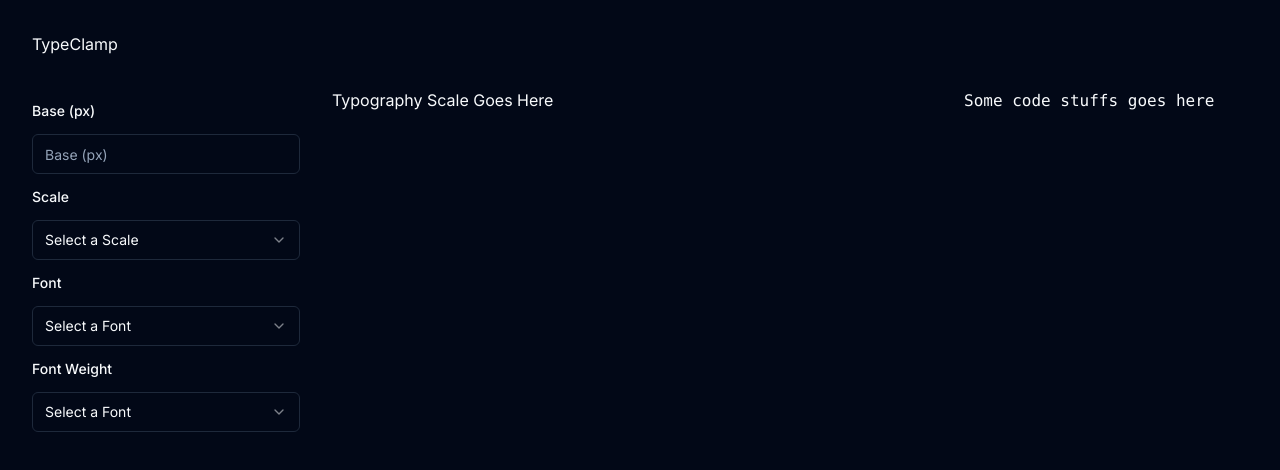
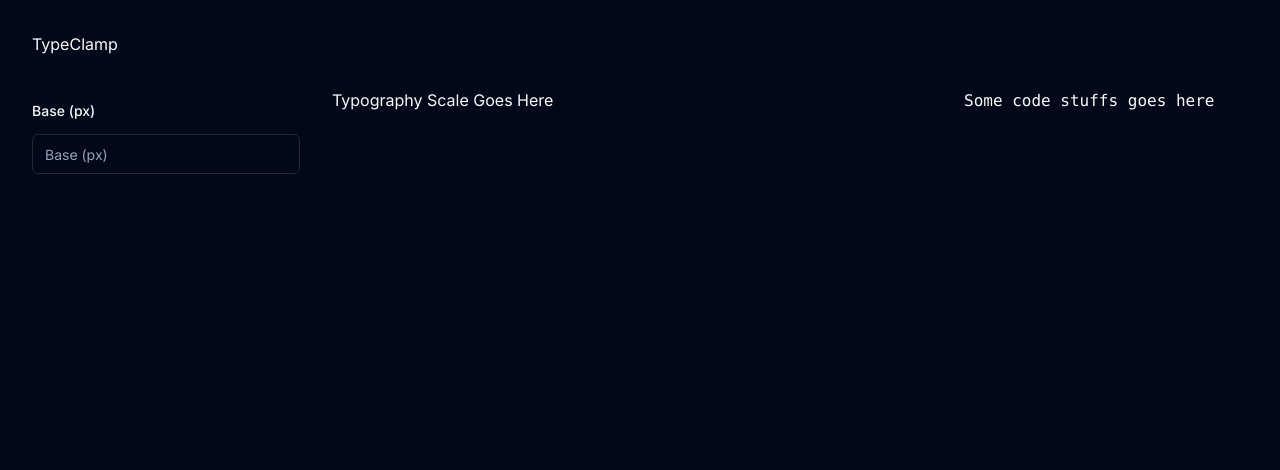
Before and after one commit to diomededavid/typeclamp, a Next.js app: page / in a window 1280 px wide. Shown: the top 470 px of the page. Built offline with nearby package versions, Linux system fonts and the light colour scheme.

Commit message:
creates new form intput component

```diff
--- a/app/page.tsx
+++ b/app/page.tsx
@@ -1,16 +1,8 @@
 'use client'
-import Image from 'next/image'
+import {useState} from "react";
 import {useForm} from "react-hook-form";
-import {Label} from "@/components/ui/label";
 import {Input} from "@/components/ui/input"
-import {
-      Select,
-      SelectContent,
-      SelectGroup,
-      SelectItem,
-      SelectTrigger,
-      SelectValue
-} from "@/components/ui/select";
+
 
 // Common Typographic Scale Ratios:
 // 1.200 — Minor Third
@@ -43,7 +35,10 @@ const scaleValues = [
 //  Resource https://medium.com/sketch-app-sources/exploring-responsive-type-scales-cf1da541be54
 export default function Home() {
     const {register} = useForm()
-  // @ts-ignore
+    const [form, setForm] = useState({
+        base: 16,
+    });
+
     return (
         <main className="grid grid-cols-12 gap-4 m-4">
             <div className="col-span-12 p-4">
@@ -51,53 +46,8 @@ export default function Home() {
             </div>
             <div className="col-span-12 md:col-span-3 p-4">
                 <form className="flex flex-col gap-4">
-          <Label htmlFor="base">Base (px)</Label>
-          <Input {...register("base")} placeholder="Base (px)" id="base" />
-            <Label htmlFor="base">Scale</Label>
-          <Select>
-            <SelectTrigger>
-              <SelectValue placeholder="Select a Scale" />
-            </SelectTrigger>
-            <SelectContent>
-              <SelectGroup>
-                  {scaleValues.map(({value, label, id}) => {
-                      return (
-                          <SelectItem value={value} key={id}>{label}</SelectItem>
-                      );
-                    })}
-              </SelectGroup>
-            </SelectContent>
-          </Select>
-            <Label htmlFor="base">Font</Label>
-            <Select>
-                <SelectTrigger className="max-w-full">
-                    <SelectValue placeholder="Select a Font" />
-                </SelectTrigger>
-                <SelectContent>
-                    <SelectGroup>
-                        {scaleValues.map(({value, label, id}) => {
-                            return (
-                                <SelectItem value={value} key={id}>{label}</SelectItem>
-                            );
-                        })}
-                    </SelectGroup>
-                </SelectContent>
-            </Select>
-            <Label htmlFor="base">Font Weight</Label>
-            <Select>
-                <SelectTrigger className="max-w-full">
-                    <SelectValue placeholder="Select a Font" />
-                </SelectTrigger>
-                <SelectContent>
-                    <SelectGroup>
-                        {scaleValues.map(({value, label, id}) => {
-                            return (
-                                <SelectItem value={value} key={id}>{label}</SelectItem>
-                            );
-                        })}
-                    </SelectGroup>
-                </SelectContent>
-            </Select>
+                    {/*// @ts-ignore*/}
+                    <Input id="base" placeholder="Base (px)" type="number" label="Base (px)" name="Base" initalValue={form.base}/>
                 </form>
             </div>
 
--- a/components/ui/input.tsx
+++ b/components/ui/input.tsx
@@ -1,25 +1,45 @@
-import * as React from "react"
+'use client'
+import {useState} from "react";
+import {cn} from "@/lib/utils";
+import {Label} from "@/components/ui/label";
 
-import { cn } from "@/lib/utils"
 
-export interface InputProps
-  extends React.InputHTMLAttributes<HTMLInputElement> {}
+// @ts-ignore
+export default function Input(props) {
+    const { label, type, name, id, placeholder, className } = props;
 
-const Input = React.forwardRef<HTMLInputElement, InputProps>(
-  ({ className, type, ...props }, ref) => {
+    const [value, setValue] = useState('');
+    // @ts-ignore
+    const handleChange = (event) => {
+        setValue(event.target.value);
+    };
+
+    // @ts-ignore
+
+    const onChange = (event) => {
+        setValue(event.target.value);
+    };
+
     return (
+        <>
+            <Label htmlFor={id}>{label}</Label>
             <input
+                id={id}
                 type={type}
+                name={name}
                 className={cn(
                     "flex h-10 w-full rounded-md border border-input bg-background px-3 py-2 text-sm ring-offset-background file:border-0 file:bg-transparent file:text-sm file:font-medium placeholder:text-muted-foreground focus-visible:outline-none focus-visible:ring-2 focus-visible:ring-ring focus-visible:ring-offset-2 disabled:cursor-not-allowed disabled:opacity-50",
                     className
                 )}
-        ref={ref}
-        {...props}
+                placeholder={placeholder}
+                value={value}
+                onChange={handleChange}
             />
+            {/*<p>Input Value: {inputValue}</p>*/}
+        </>
     )
 }
-)
+
+
+export {Input};
 Input.displayName = "Input"
-
-export { Input }
```
Also changed, not shown: components/ui/select.tsx (+5 -2 lines), 1 other file (tests, documents, lock files or other folders). Lines whose indentation alone changed are shown as unchanged.
